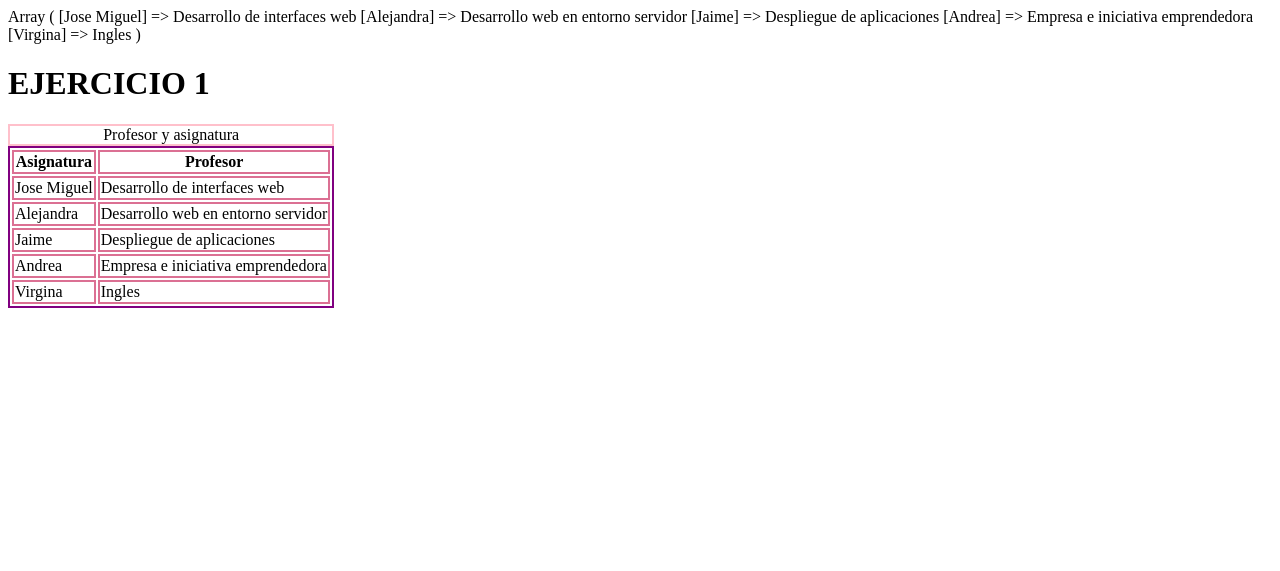
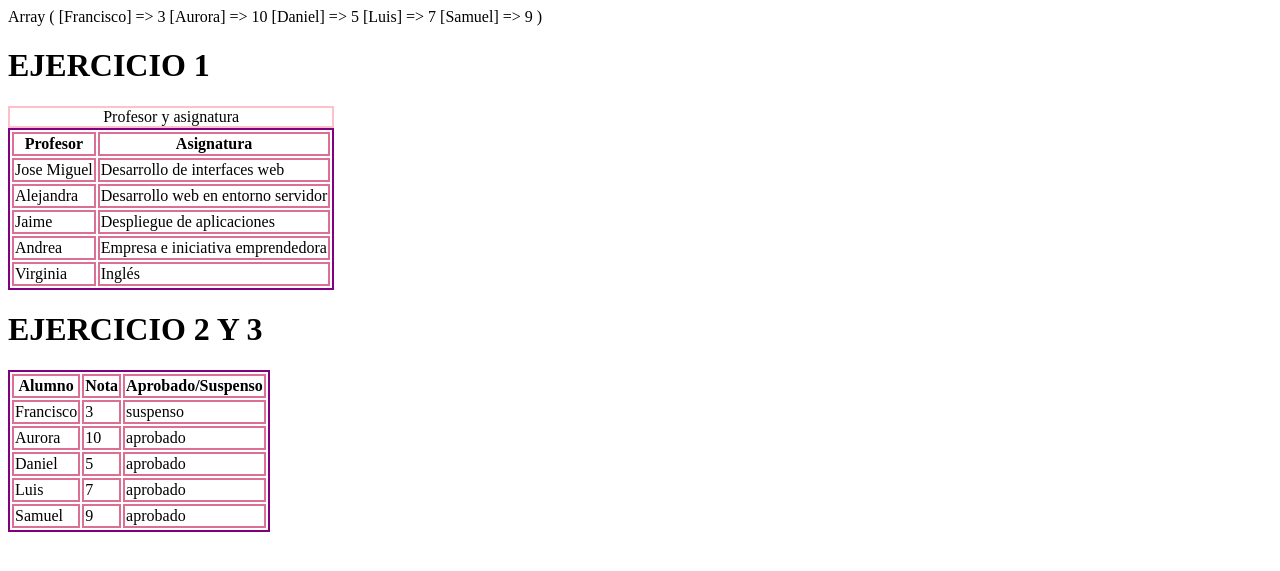
Before and after one commit to raulitomartin/desarrollo-web-servidor-2024, a PHP site: page /ejercicioArray.php in a window 1280 px wide. Shown: the top 571 px of the page. Run offline with PHP 8.4, Linux system fonts and the light colour scheme.

Commit message:
Ejercicios terminados 02-10-2024

```diff
--- a/Arrays/ejercicioArray.php
+++ b/Arrays/ejercicioArray.php
@@ -33,23 +33,34 @@
 -->
 <!--EJERCICIO 1-->
     <?php
-        $profesores["Jose Miguel"] = "Desarrollo web en entorno cliente";
-        $profesores["Jose Miguel"] = "Desarrollo de interfaces web ";
-        $profesores["Alejandra"] = "Desarrollo web en entorno servidor";
-        $profesores["Jaime"] = "Despliegue de aplicaciones";
-        $profesores["Andrea"] = "Empresa e iniciativa emprendedora";
-        $profesores["Virgina"] = "Ingles";
-        print_r($profesores);
+    $profesores = [
+        "Jose Miguel" => "Desarrollo web en entorno cliente",
+        "Jose Miguel" => "Desarrollo de interfaces web",
+        "Alejandra" => "Desarrollo web en entorno servidor",
+        "Jaime" => "Despliegue de aplicaciones",
+        "Andrea" => "Empresa e iniciativa emprendedora",
+        "Virginia" => "Inglés"
+    ];
     ?>
+        <?php
+        $alumnos = [
+            "Francisco" => "3",
+            "Aurora" => "10",
+            "Daniel" => "5",
+            "Luis" => "7",
+            "Samuel" => "9"
+        ];
 
+        print_r($alumnos);
+    ?>
 
     <h1>EJERCICIO 1</h1>
 <table>
     <caption>Profesor y asignatura</caption>
     <thead>
         <tr>
+            <th>Profesor</th>
             <th>Asignatura</th>
-            <th>Profesor</th>
         </tr>
         <tbody>
             <?php
@@ -62,11 +73,41 @@
            <?php }?>
 
         </tbody>
+
     </thead>
 </table>
+<h1>EJERCICIO 2 Y 3</h1>
+
+<table>
+    <thead>
+        <tr>
+            <th>Alumno</th>
+            <th>Nota</th>
+            <th>Aprobado/Suspenso</th>
+        </tr>
+    </thead>
+    <tbody>
+        <?php
+        foreach ($alumnos as $nombreAlu => $notaAlu) {?>
+            <tr>
+                <td><?php echo $nombreAlu?></td>
+                <td><?php echo $notaAlu?></td>
+                <td>
+                    <?php
+                        if ($notaAlu >= 5) {
+                            echo "aprobado";
+                        }else {
+                            echo "suspenso";
+                        }
 
 
+                    ?>
 
+                </td>
+            </tr>
+        <?php } ?>
+    </tbody>
+</table>
 
 
 
```
